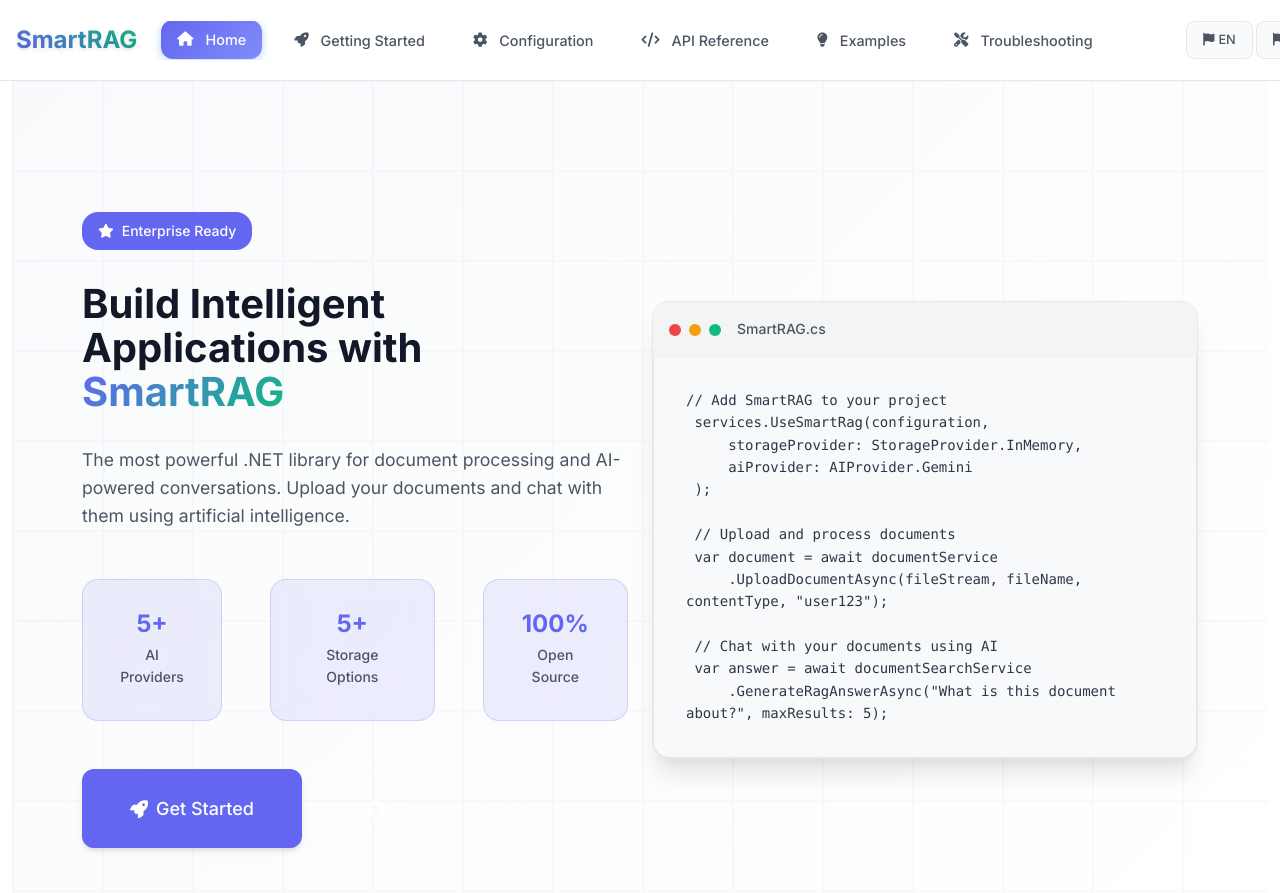
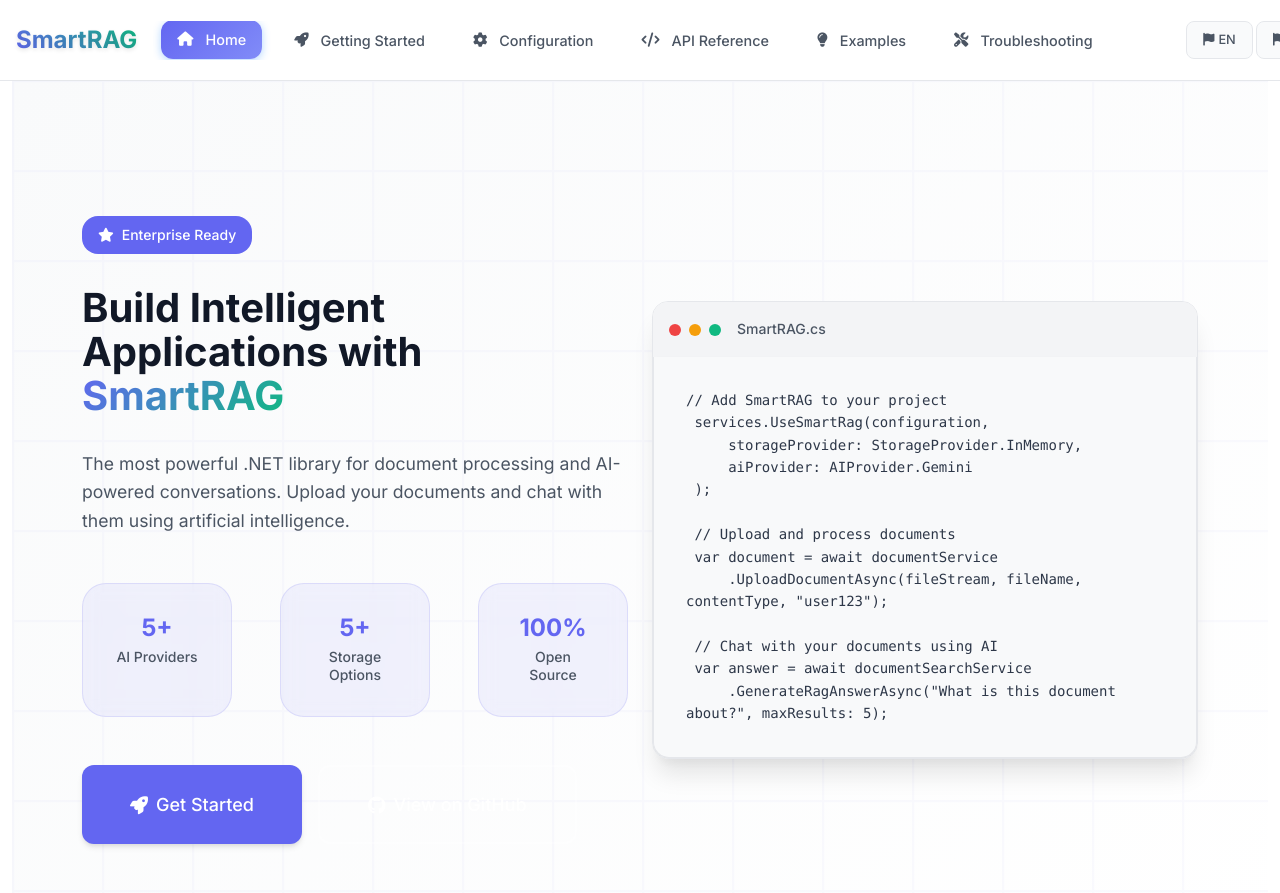
Before and after one commit to byerlikaya/SmartRAG, a Jekyll site: the page built from docs/en/index.md, in a window 1280 px wide and 900 px high. Shown: the top 893 px of the window. Built offline with Jekyll 4.4.1, drawn with Linux system fonts in a browser that asks for light colours.

Commit message:
style: Make stat cards design softer and more accommodating for longer text (Russian)

```diff
--- a/docs/assets/css/style.css
+++ b/docs/assets/css/style.css
@@ -852,19 +852,21 @@ h1, h2, h3, h4, h5, h6 {
 
 .stat-item {
     text-align: center;
-    background: rgba(99, 102, 241, 0.1);
+    background: rgba(99, 102, 241, 0.08);
     padding: var(--spacing-lg);
-    border-radius: var(--radius-lg);
-    border: 1px solid rgba(99, 102, 241, 0.2);
-    backdrop-filter: blur(10px);
+    border-radius: var(--radius-xl);
+    border: 1px solid rgba(99, 102, 241, 0.15);
+    backdrop-filter: blur(8px);
     transition: var(--transition);
+    min-width: 140px;
+    flex: 1;
 }
 
 .stat-item:hover {
-    background: rgba(99, 102, 241, 0.15);
-    border-color: rgba(99, 102, 241, 0.3);
-    transform: translateY(-2px);
-    box-shadow: var(--shadow-md);
+    background: rgba(99, 102, 241, 0.12);
+    border-color: rgba(99, 102, 241, 0.25);
+    transform: translateY(-1px);
+    box-shadow: var(--shadow-sm);
 }
 
 .stat-number {
@@ -879,6 +881,9 @@ h1, h2, h3, h4, h5, h6 {
     color: var(--gray-600);
     margin-top: var(--spacing-xs);
     font-weight: 500;
+    line-height: 1.3;
+    word-wrap: break-word;
+    max-width: 100%;
 }
 
 .hero-buttons {
```
